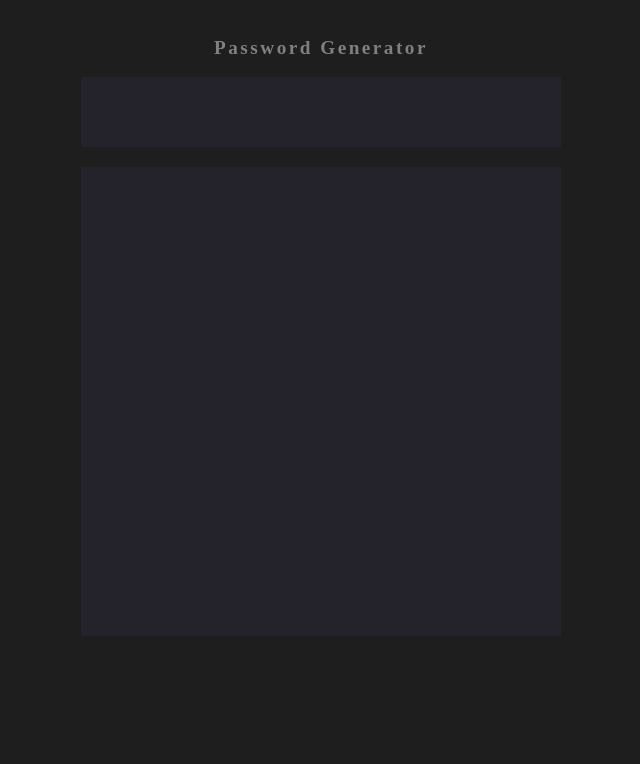
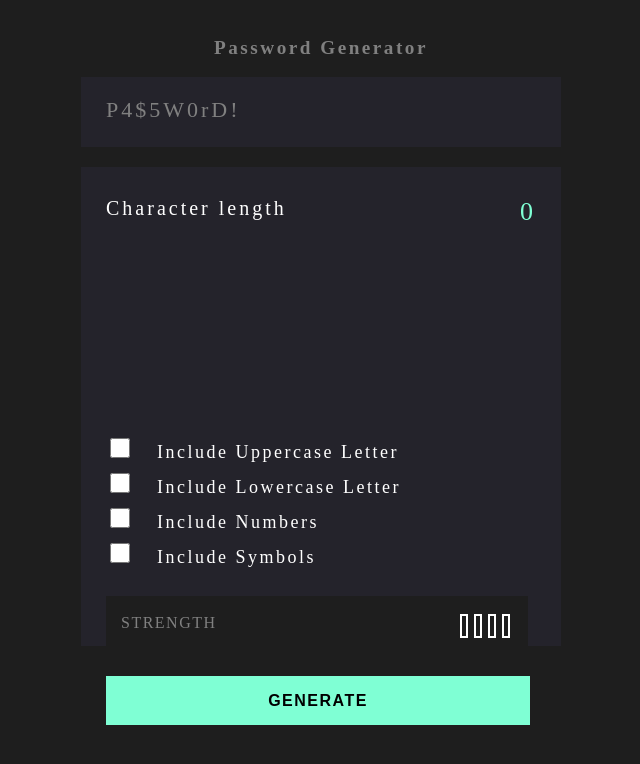
Before and after one commit to prakashanki526/PasswordGenerator, a React (Create React App) app in the folder password-generator/: page / in a window 1280 px wide. Shown: the top 764 px of the page, without its empty margins (319-959 px from the left). Built offline with nearby package versions, Linux system fonts and the light colour scheme.

Commit message:
added password generator component

```diff
--- a/password-generator/package.json
+++ b/password-generator/package.json
@@ -7,8 +7,10 @@
     "@testing-library/react": "^13.4.0",
     "@testing-library/user-event": "^13.5.0",
     "react": "^18.2.0",
+    "react-copy-to-clipboard": "^5.1.0",
     "react-dom": "^18.2.0",
     "react-scripts": "5.0.1",
+    "toolcool-range-slider": "^4.0.19",
     "web-vitals": "^2.1.4"
   },
   "scripts": {
--- a/password-generator/src/components/Home/Home.js
+++ b/password-generator/src/components/Home/Home.js
@@ -1,17 +1,117 @@
-import React from 'react';
+import React,{useState} from 'react';
 import styles from './Home.module.css';
+import 'toolcool-range-slider';
 
 const Home = () => {
+    const [password,setPassword] = useState("P4$5W0rD!");
+    const [length, setLength] = useState(0);
+    const [inputs, setInputs] = useState({
+        "upper": false,
+        "lower": false,
+        "number": false,
+        "symbol": false
+    });
+
+    const [count, setCount] = useState(0);
+    const [warningMessage, setWarningMessage] = useState("");
+
+    function handleChange(event){
+        setLength(event.target.value);
+    }
+
+    function validate(){
+        if(length<6){
+            setWarningMessage("* Too small password.");
+        }
+    }
+
+    function handleInputState(event){
+        const currName = event.target.name;
+        let currVal;
+
+        if(currName === "upper"){
+            currVal = inputs.upper;
+        } else if(currName === "lower"){
+            currVal = inputs.lower;
+        } else if(currName === "number"){
+            currVal = inputs.number;
+        } else if(currName === "symbol"){
+            currVal = inputs.symbol;
+        }
+
+        if(currVal){
+            setCount(count-1);
+        } else{
+            setCount(count+1);
+        }
+
+        setInputs({...inputs, [currName]: !currVal});
+    }
+
+    function generatePassword(){
+        const uc = "ABCDEFGHIJKLMNOPQRSTUVWXYZ";
+        const lc = "abcdefghijklmnopqrstuvwxyz";
+        const num = "1234567890";
+        const sym = "!@#$%^&*";
+
+        let result = "";
+
+        for ( var i = 0; i < length; i++ ) {
+            result += lc.charAt(Math.floor(Math.random() * 26));
+        }
+
+        setPassword(result);
+    }
+
     return (
         <div className={styles.body}>
             <div className={styles.title}>
                 Password Generator
             </div>
-            <div className={styles.password}>
+            <div className={styles.passwordContainer}>
+                <div className={styles.password}>
+                    {password}
+                </div>
 
             </div>
             <div className={styles.container}>
+                <div className={styles.charlength}>
+                    <div>Character length</div>
+                    <div className={styles.length}>{length}</div>
+                </div>
+                <div className={styles.slider}>
+                    <toolcool-range-slider min="0" max="12" step="1" slider-width="500px" slider-height="5px" slider-bg="#1E1E1E" pointer-width="22px" pointer-height="22px" onClick={handleChange}></toolcool-range-slider>
+                </div>
 
+                <div className={styles.form}>
+                    <form>
+                        <input type="checkbox" name="upper" className={styles.checkmark} onClick={handleInputState}></input>
+                        <label> Include Uppercase Letter</label><br></br>
+                        <input type="checkbox" name='lower' className={styles.checkmark} onClick={handleInputState}></input>
+                        <label> Include Lowercase Letter</label><br></br>
+                        <input type="checkbox" name='number' className={styles.checkmark} onClick={handleInputState}></input>
+                        <label> Include Numbers</label><br></br>
+                        <input type="checkbox" name='symbol' className={styles.checkmark} onClick={handleInputState}></input>
+                        <label> Include Symbols</label><br></br>
+                    </form>
+                </div>
+                <div className={styles.strength}>
+                    <div className={styles.strengthLeft}>
+                        STRENGTH
+                    </div>
+                    <div className={styles.strengthRight}>
+                        <div className={styles.indicator} style={{backgroundColor: count>0 ? "aqua" : ""}}></div>
+                        <div className={styles.indicator} style={{backgroundColor: count>1 ? "aqua" : ""}}></div>
+                        <div className={styles.indicator} style={{backgroundColor: count>2 ? "aqua" : ""}}></div>
+                        <div className={styles.indicator} style={{backgroundColor: count>3 ? "aqua" : ""}}></div>
+                    </div>
+                </div>
+                <button className={styles.generate} onClick={generatePassword}>
+                    <span>GENERATE</span>
+                </button>
+                <div className={styles.warning}>
+                    {warningMessage}
+                </div>
             </div>
         </div>
     );
--- a/password-generator/src/components/Home/Home.module.css
+++ b/password-generator/src/components/Home/Home.module.css
@@ -2,6 +2,7 @@
     height: 800px;
     background-color: #1E1E1E;
     padding-top: 30px;
+    letter-spacing: 1.5px;
 }
 
 .title{
@@ -14,21 +15,162 @@
     text-align: center;
     font-size: larger;
     padding-top: 7px;
+    font-family: Ubuntu;
+}
+
+.passwordContainer{
+    height: 70px;
+    width: 480px;
+    margin: auto;
+    background-color: #24232B;
 }
 
 .password{
-    height: 70px;
-    width: 480px;
-    /* border: 1px solid red; */
-    margin: auto;
-    background-color: #24232B;
+    padding: 20px 25px;
+    color: grey;
+    font-size: 22px;
+    font-weight: 500;
+    letter-spacing: 3px;
 }
 
 .container{
     height: 469px;
     width: 480px;
-    /* border: 1px solid green; */
     margin: auto;
     margin-top: 20px;
     background-color: #24232B;
+    padding-top: 10px;
 }
+
+.charlength{
+    color: white;
+    padding: 20px 25px;
+    font-size: 20px;
+    letter-spacing: 3px;
+    display: flex;
+    justify-content: space-between;
+}
+
+.length{
+    font-size: 26px;
+    color: aquamarine;
+}
+
+.slider{
+    padding: 20px 25px;
+}
+
+.form{
+    width: 424px;
+    color: white;
+    margin: 5px 25px;
+    line-height: 35px;
+    letter-spacing: 2.5px;
+    font-size: 18px;
+    bottom: 200px;
+    position: absolute;
+    bottom: 220px;
+}
+
+.checkmark {
+    height: 20px;
+    width: 20px;
+    background-color: #eee;
+    margin-right: 20px;
+  }
+
+.checkmark:hover{
+    cursor: pointer;
+    color: gray;
+}
+
+.strength{
+    height: 59px;
+    width: 392px;
+    position: absolute;
+    bottom: 145px;
+    background-color: #1E1E1E;
+    margin-left: 25px;
+    color: grey;
+    display: flex;
+    justify-content: space-between;
+    padding: 0 15px;
+}
+
+.strengthLeft{
+    margin: 18px 0px;
+}
+
+.strengthRight{
+    margin: 15px 0px;
+    display: flex;
+}
+
+.indicator{
+    height: 20px;
+    width: 4px;
+    border: 2px solid white;
+    margin: 3px;
+}
+
+.activeIndicator{
+    height: 20px;
+    width: 4px;
+    border: 2px solid white;
+    margin: 3px;
+    background-color: aqua;
+}
+
+.generate{
+    height: 49px;
+    width: 424px;
+    margin-left: 25px;
+    position: absolute;
+    bottom: 75px;
+    background-color: aquamarine;
+    color: black;
+    font-size: 16px;
+    font-weight: 550;
+    letter-spacing: 1.5px;
+    border: 0;
+}
+
+.generate:hover{
+    cursor: pointer;
+}
+
+.generate span {
+    cursor: pointer;
+    display: inline-block;
+    position: relative;
+    transition: 0.5s;
+  }
+
+  .generate span:after {
+    content: '\00bb';
+    position: absolute;
+    opacity: 0;
+    top: 0;
+    right: -20px;
+    transition: 0.5s;
+  }
+
+.generate:hover span {
+    padding-right: 25px;
+  }
+
+  .generate:hover span:after {
+    opacity: 1;
+    right: 0;
+  }
+
+  .generate:active{
+    transform: translateY(2px);
+  }
+
+  .warning{
+    color: red;
+    margin-left: 28px;
+    position: absolute;
+    bottom: 50px;
+  }
```
Also changed, not shown: password-generator/public/views/copy-icon.svg (added), 1 other file (tests, documents, lock files or other folders).
